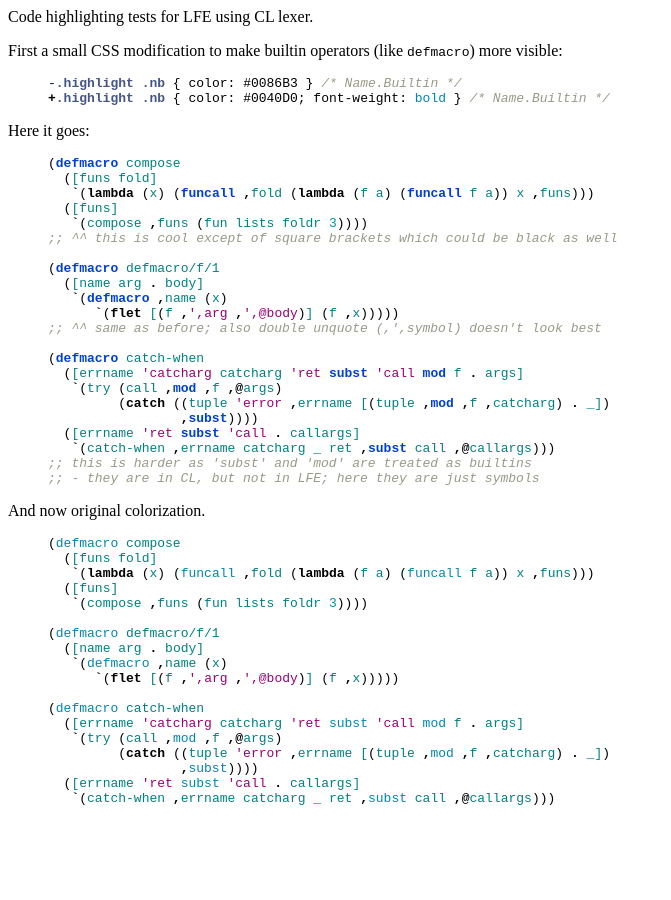
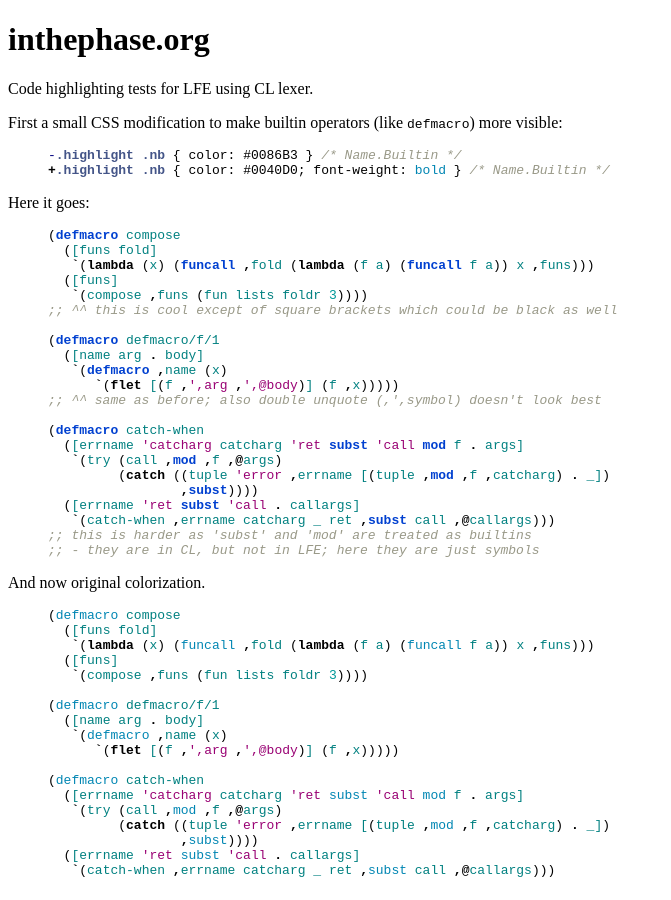
Before and after one commit to herenowcoder/herenowcoder.github.com, a Jekyll site: the page built from examples/syntax.html, in a window 1280 px wide. Shown: the whole page, without its empty margins (0-671 px from the left). Built offline with Jekyll 4.4.1, drawn with Linux system fonts in a browser that asks for light colours.

Commit message:
start making layout for inthephase actually

```diff
--- a/_layouts/default.html
+++ b/_layouts/default.html
@@ -5,13 +5,16 @@
     <link rel="stylesheet" href="/css/syntax.css" type="text/css" />
     <title>{{page.title}}</title>
     <meta name="author" content="Wojciech Kaczmarek"/>
-    <meta name="description" content="A blog about hacking in functional programming languages and metaprogramming."/>
+    <meta name="description" content="Articles on hacking, phase and vibrant things."/>
     <meta name="DC.title" lang="en" content="{{page.title}}"/>
     <meta name="DC.creator" content="Wojciech Kaczmarek"/>
-    <meta name="DC.description" lang="en" content="A blog about hacking in functional programming languages and metaprogramming."/>
-    <meta name="DC.subject" lang="en" content="hacking; LFE; Erlang; Lisp; metaprogramming; macros"/>
+    <meta name="DC.description" lang="en" content="Articles on hacking, phase and vibrant things."/>
+    <meta name="DC.subject" lang="en" content="hacking; metaprogramming; vibrant"/>
 </head>
 <body>
+  <div id="header">
+    <h1>inthephase.org</h1>
+  </div>
   {{content}}
 </body>
 </html>
--- a/index.html
+++ b/index.html
@@ -1,6 +1,4 @@
 ---
 layout: default
-title: macrolet - hacking for the better
+title: inthephase
 ---
-
-My recent blog is <a href="http://inthephase.org/">in the phase</a>.
```
